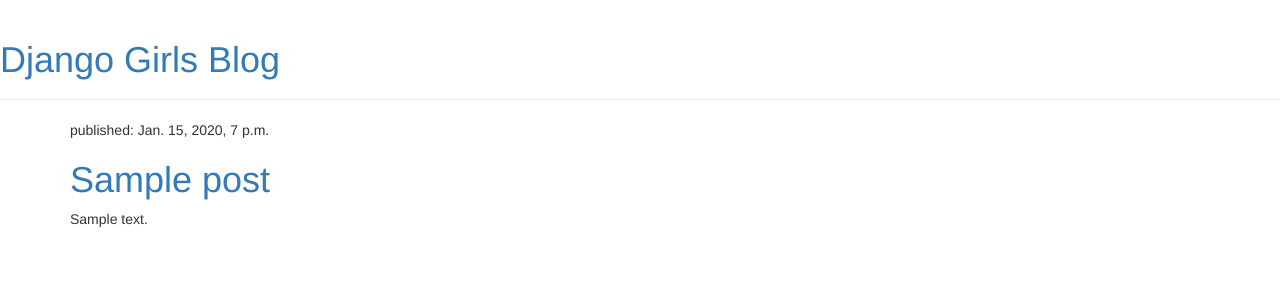
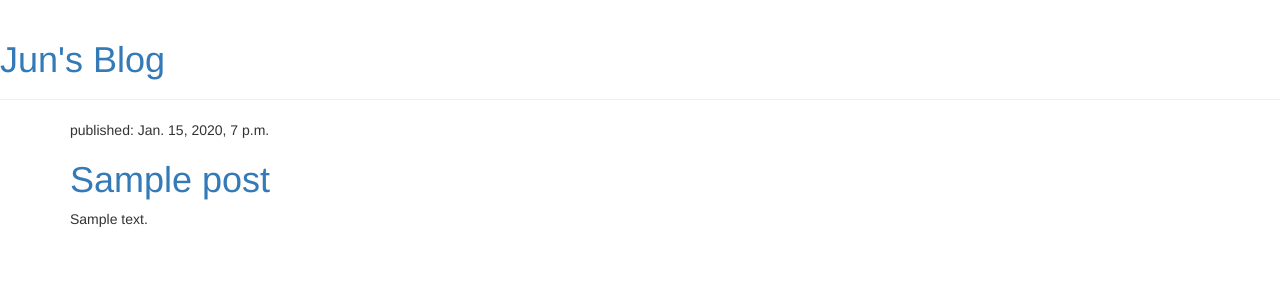
Before and after one commit to jy016011/my-first-blog, a Django app: template blog/templates/blog/post_list.html in a window 1280 px wide. Shown: the top 300 px of the page. Run offline with Django 3.2, Linux system fonts and the light colour scheme; the template is opened without the code that fills it: values that come from a table or form of the project are taken from there, others are empty; tables that the repository leaves empty hold one stand-in row (values such as "Sample post"); some libraries are stand-ins or nearby versions.

Commit message:
Changed the blog name.

```diff
--- a/blog/templates/blog/post_list.html
+++ b/blog/templates/blog/post_list.html
@@ -2,14 +2,14 @@
 <html>
     <head>
         <link href="//fonts.googleapis.com/css?family=Lobster&subset=latin,latin-ext" rel="stylesheet" type="text/css">
-        <title>Django Girls blog</title>
+        <title>Jun's Blog</title>
         <link rel="stylesheet" href="//maxcdn.bootstrapcdn.com/bootstrap/3.2.0/css/bootstrap.min.css">
         <link rel="stylesheet" href="//maxcdn.bootstrapcdn.com/bootstrap/3.2.0/css/bootstrap-theme.min.css">
         <link rel="stylesheet" href="{% static 'css/blog.css' %}">
     </head>
     <body>
         <div class="page-header">
-            <h1><a href="/">Django Girls Blog</a></h1>
+            <h1><a href="/">Jun's Blog</a></h1>
         </div>
 
         <div class="content container">
```
